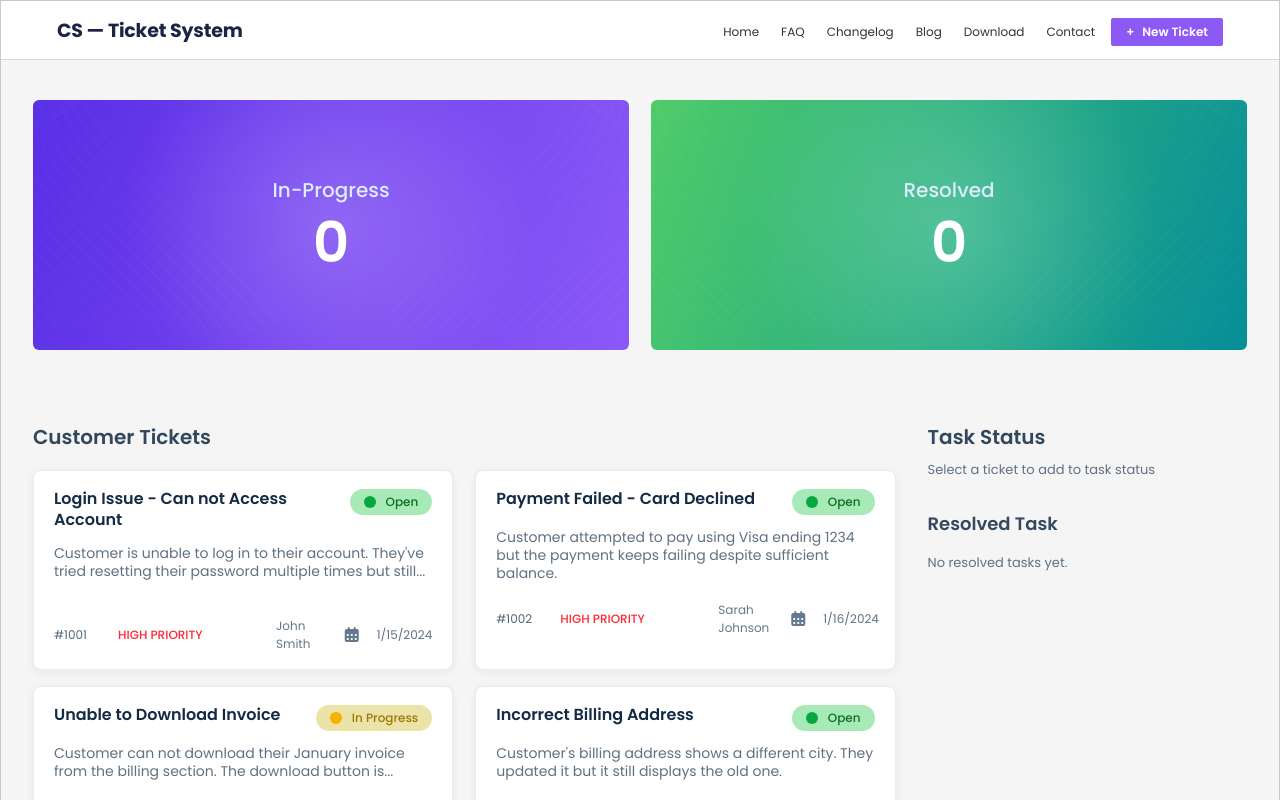
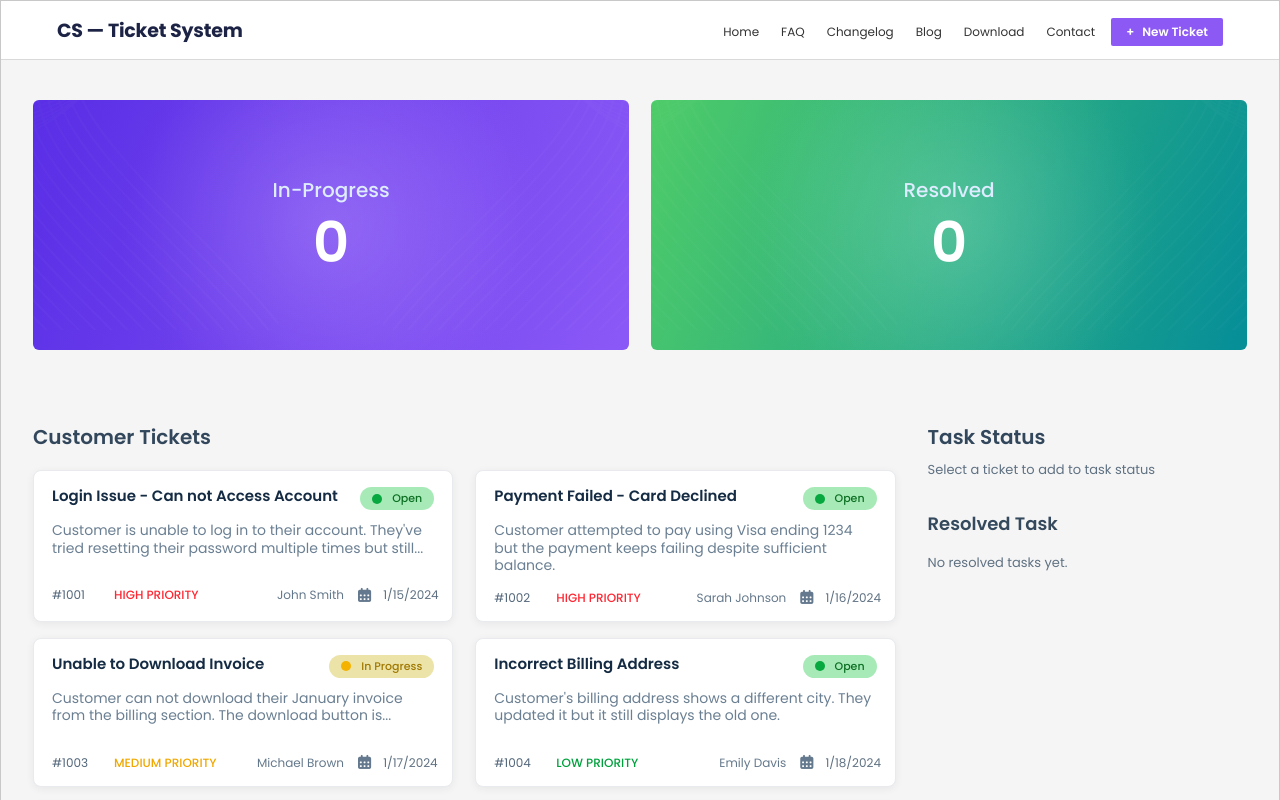
Before and after one commit to rownak2385/ph-mrb-assignment2, a React (Vite) app: page / in a window 1280 px wide. Shown: the top 800 px of the page. Built offline with nearby package versions, Linux system fonts and the light colour scheme.

Commit message:
feat: add ticket json data and render customer ticket cards

```diff
--- a/src/components/MainSection.jsx
+++ b/src/components/MainSection.jsx
@@ -1,96 +1,4 @@
-const tickets = [
-  {
-    id: '#1001',
-    title: 'Login Issue - Can not Access Account',
-    description:
-      "Customer is unable to log in to their account. They've tried resetting their password multiple times but still...",
-    customer: 'John Smith',
-    priority: 'HIGH PRIORITY',
-    status: 'Open',
-    createdAt: '1/15/2024'
-  },
-  {
-    id: '#1002',
-    title: 'Payment Failed - Card Declined',
-    description: 'Customer attempted to pay using Visa ending 1234 but the payment keeps failing despite sufficient balance.',
-    customer: 'Sarah Johnson',
-    priority: 'HIGH PRIORITY',
-    status: 'Open',
-    createdAt: '1/16/2024'
-  },
-  {
-    id: '#1003',
-    title: 'Unable to Download Invoice',
-    description: 'Customer can not download their January invoice from the billing section. The download button is...',
-    customer: 'Michael Brown',
-    priority: 'MEDIUM PRIORITY',
-    status: 'In Progress',
-    createdAt: '1/17/2024'
-  },
-  {
-    id: '#1004',
-    title: 'Incorrect Billing Address',
-    description: "Customer's billing address shows a different city. They updated it but it still displays the old one.",
-    customer: 'Emily Davis',
-    priority: 'LOW PRIORITY',
-    status: 'Open',
-    createdAt: '1/18/2024'
-  },
-  {
-    id: '#1005',
-    title: 'App Crash on Launch',
-    description: 'Customer reports that the mobile app crashes immediately upon opening on Android 13.',
-    customer: 'David Wilson',
-    priority: 'HIGH PRIORITY',
-    status: 'Open',
-    createdAt: '1/19/2024'
-  },
-  {
-    id: '#1006',
-    title: 'Refund Not Processed',
-    description: 'Customer requested a refund two weeks ago but has not received the amount yet.',
-    customer: 'Sophia Taylor',
-    priority: 'MEDIUM PRIORITY',
-    status: 'In Progress',
-    createdAt: '1/20/2024'
-  },
-  {
-    id: '#1007',
-    title: 'Two-Factor Authentication Issue',
-    description: 'Customer is not receiving 2FA codes on their registered phone number.',
-    customer: 'James Anderson',
-    priority: 'HIGH PRIORITY',
-    status: 'Open',
-    createdAt: '1/21/2024'
-  },
-  {
-    id: '#1008',
-    title: 'Unable to Update Profile Picture',
-    description: "Customer tries to upload a new profile picture but gets 'Upload failed' error.",
-    customer: 'Olivia Martinez',
-    priority: 'LOW PRIORITY',
-    status: 'Open',
-    createdAt: '1/22/2024'
-  },
-  {
-    id: '#1009',
-    title: 'Subscription Auto-Renewal',
-    description: 'Customer wants to enable auto-renewal for their subscription but the toggle is disabled.',
-    customer: 'Liam Thomas',
-    priority: 'MEDIUM PRIORITY',
-    status: 'In Progress',
-    createdAt: '1/17/2024'
-  },
-  {
-    id: '#1010',
-    title: 'Missing Order Confirmation Email',
-    description: "Customer placed an order but didn't receive a confirmation email even though payment succeeded.",
-    customer: 'Isabella Garcia',
-    priority: 'MEDIUM PRIORITY',
-    status: 'Open',
-    createdAt: '1/24/2024'
-  }
-];
+import tickets from '../data/tickets.json';
 
 function TicketCard({ ticket }) {
   return (
@@ -106,7 +14,7 @@ function TicketCard({ ticket }) {
       <p className="ticket-desc">{ticket.description}</p>
 
       <div className="ticket-meta">
-        <span className="ticket-id">{ticket.id}</span>
+        <span className="ticket-id">#{ticket.id}</span>
         <span
           className={`ticket-priority ${
             ticket.priority === 'HIGH PRIORITY'
@@ -133,7 +41,7 @@ export default function MainSection() {
         <h4 className="section-title">Customer Tickets</h4>
         <div className="tickets-grid">
           {tickets.map((ticket) => (
-            <TicketCard key={ticket.title} ticket={ticket} />
+            <TicketCard key={ticket.id} ticket={ticket} />
           ))}
         </div>
       </section>
--- /dev/null
+++ b/src/data/tickets.json
@@ -0,0 +1,92 @@
+[
+  {
+    "id": 1001,
+    "title": "Login Issue - Can not Access Account",
+    "description": "Customer is unable to log in to their account. They've tried resetting their password multiple times but still...",
+    "customer": "John Smith",
+    "priority": "HIGH PRIORITY",
+    "status": "Open",
+    "createdAt": "1/15/2024"
+  },
+  {
+    "id": 1002,
+    "title": "Payment Failed - Card Declined",
+    "description": "Customer attempted to pay using Visa ending 1234 but the payment keeps failing despite sufficient balance.",
+    "customer": "Sarah Johnson",
+    "priority": "HIGH PRIORITY",
+    "status": "Open",
+    "createdAt": "1/16/2024"
+  },
+  {
+    "id": 1003,
+    "title": "Unable to Download Invoice",
+    "description": "Customer can not download their January invoice from the billing section. The download button is...",
+    "customer": "Michael Brown",
+    "priority": "MEDIUM PRIORITY",
+    "status": "In Progress",
+    "createdAt": "1/17/2024"
+  },
+  {
+    "id": 1004,
+    "title": "Incorrect Billing Address",
+    "description": "Customer's billing address shows a different city. They updated it but it still displays the old one.",
+    "customer": "Emily Davis",
+    "priority": "LOW PRIORITY",
+    "status": "Open",
+    "createdAt": "1/18/2024"
+  },
+  {
+    "id": 1005,
+    "title": "App Crash on Launch",
+    "description": "Customer reports that the mobile app crashes immediately upon opening on Android 13.",
+    "customer": "David Wilson",
+    "priority": "HIGH PRIORITY",
+    "status": "Open",
+    "createdAt": "1/19/2024"
+  },
+  {
+    "id": 1006,
+    "title": "Refund Not Processed",
+    "description": "Customer requested a refund two weeks ago but has not received the amount yet.",
+    "customer": "Sophia Taylor",
+    "priority": "MEDIUM PRIORITY",
+    "status": "In Progress",
+    "createdAt": "1/20/2024"
+  },
+  {
+    "id": 1007,
+    "title": "Two-Factor Authentication Issue",
+    "description": "Customer is not receiving 2FA codes on their registered phone number.",
+    "customer": "James Anderson",
+    "priority": "HIGH PRIORITY",
+    "status": "Open",
+    "createdAt": "1/21/2024"
+  },
+  {
+    "id": 1008,
+    "title": "Unable to Update Profile Picture",
+    "description": "Customer tries to upload a new profile picture but gets 'Upload failed' error.",
+    "customer": "Olivia Martinez",
+    "priority": "LOW PRIORITY",
+    "status": "Open",
+    "createdAt": "1/22/2024"
+  },
+  {
+    "id": 1009,
+    "title": "Subscription Auto-Renewal",
+    "description": "Customer wants to enable auto-renewal for their subscription but the toggle is disabled.",
+    "customer": "Liam Thomas",
+    "priority": "MEDIUM PRIORITY",
+    "status": "In Progress",
+    "createdAt": "1/17/2024"
+  },
+  {
+    "id": 1010,
+    "title": "Missing Order Confirmation Email",
+    "description": "Customer placed an order but didn't receive a confirmation email even though payment succeeded.",
+    "customer": "Isabella Garcia",
+    "priority": "MEDIUM PRIORITY",
+    "status": "Open",
+    "createdAt": "1/24/2024"
+  }
+]
--- a/src/index.css
+++ b/src/index.css
@@ -236,7 +236,7 @@ a {
   border: 1px solid #e8eaed;
   border-radius: 8px;
   background: #fff;
-  padding: 18px 20px 16px;
+  padding: 16px 18px 14px;
   box-shadow: 0 2px 8px rgba(25, 25, 25, 0.06);
 }
 
@@ -249,15 +249,15 @@ a {
 
 .ticket-header h3 {
   margin: 0;
-  font-size: 16px;
+  font-size: 15px;
   font-weight: 600;
-  line-height: 1.3;
+  line-height: 1.25;
   color: #142b43;
 }
 
 .badge {
-  font-size: 12px;
-  padding: 7px 14px;
+  font-size: 11px;
+  padding: 6px 12px;
   border-radius: 999px;
   font-weight: 500;
   white-space: nowrap;
@@ -278,8 +278,8 @@ a {
 }
 
 .badge-dot {
-  width: 12px;
-  height: 12px;
+  width: 10px;
+  height: 10px;
   border-radius: 50%;
   display: inline-block;
 }
@@ -293,11 +293,11 @@ a {
 }
 
 .ticket-desc {
-  margin: 14px 0 16px;
+  margin: 12px 0 14px;
   font-size: 14px;
-  color: #5f7182;
-  line-height: 1.28;
-  min-height: 56px;
+  color: #6a7f92;
+  line-height: 1.25;
+  min-height: 50px;
 }
 
 .ticket-customer {
@@ -309,20 +309,20 @@ a {
 .ticket-meta {
   display: flex;
   align-items: center;
-  gap: 18px;
-  margin-top: 2px;
+  gap: 12px;
+  margin-top: 0;
   font-size: 12px;
   color: #5f7182;
 }
 
 .ticket-id {
   color: #52667a;
-  min-width: 46px;
+  min-width: 50px;
 }
 
 .ticket-priority {
   font-weight: 500;
-  min-width: 140px;
+  min-width: 126px;
 }
 
 .priority-high {
@@ -339,16 +339,20 @@ a {
 
 .ticket-meta .ticket-customer {
   margin-left: auto;
+  white-space: nowrap;
+  min-width: 92px;
+  text-align: right;
 }
 
 .ticket-date-icon {
-  margin-left: 4px;
-  font-size: 16px;
+  margin-left: 2px;
+  font-size: 15px;
   color: #65798e;
 }
 
 .ticket-date {
   color: #5f7182;
+  white-space: nowrap;
 }
 
 .task-status {
@@ -652,6 +656,9 @@ a {
 
   .ticket-meta .ticket-customer {
     margin-left: 0;
+    min-width: 0;
+    text-align: left;
+    white-space: normal;
   }
 
   .ticket-date-icon {
```
